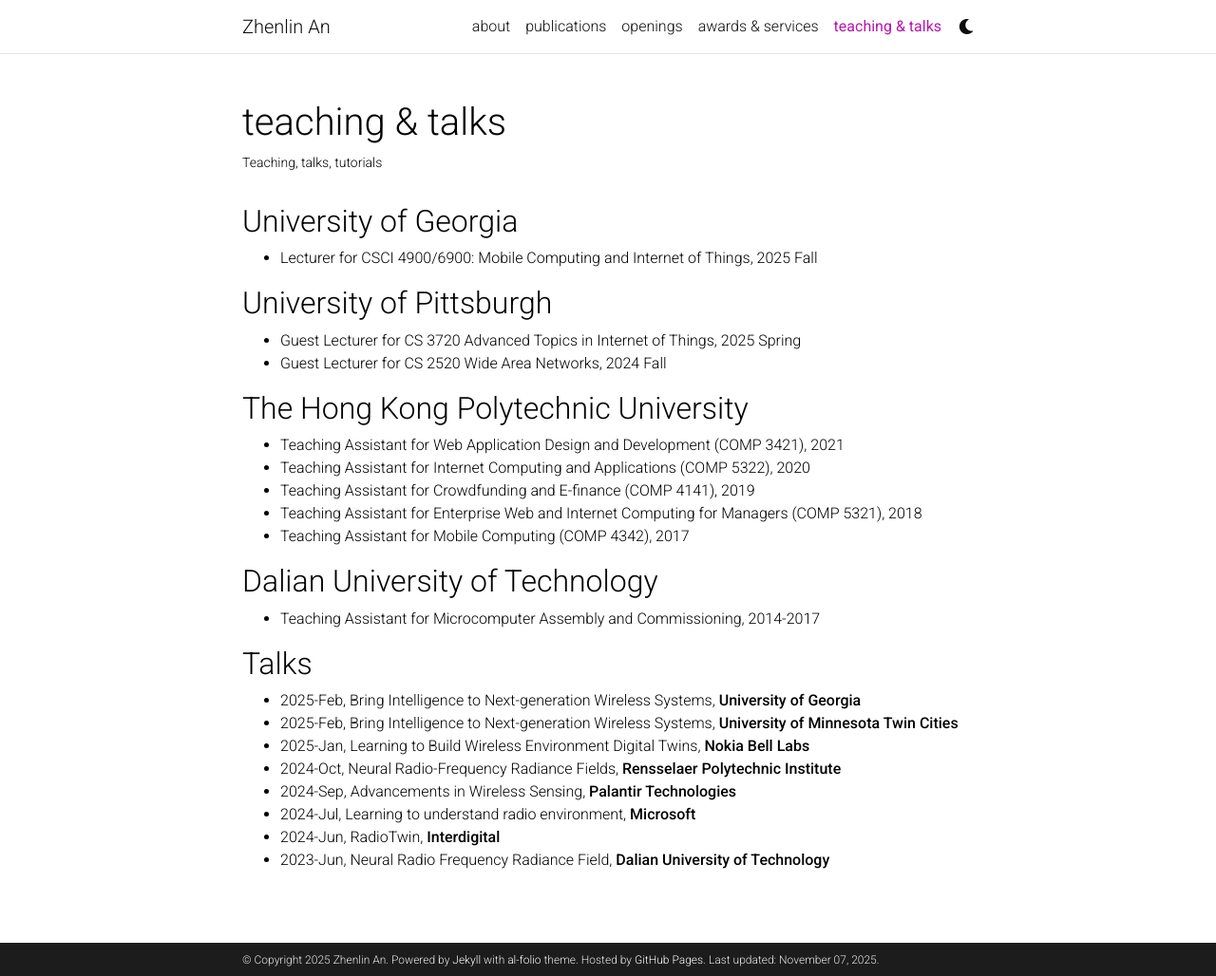
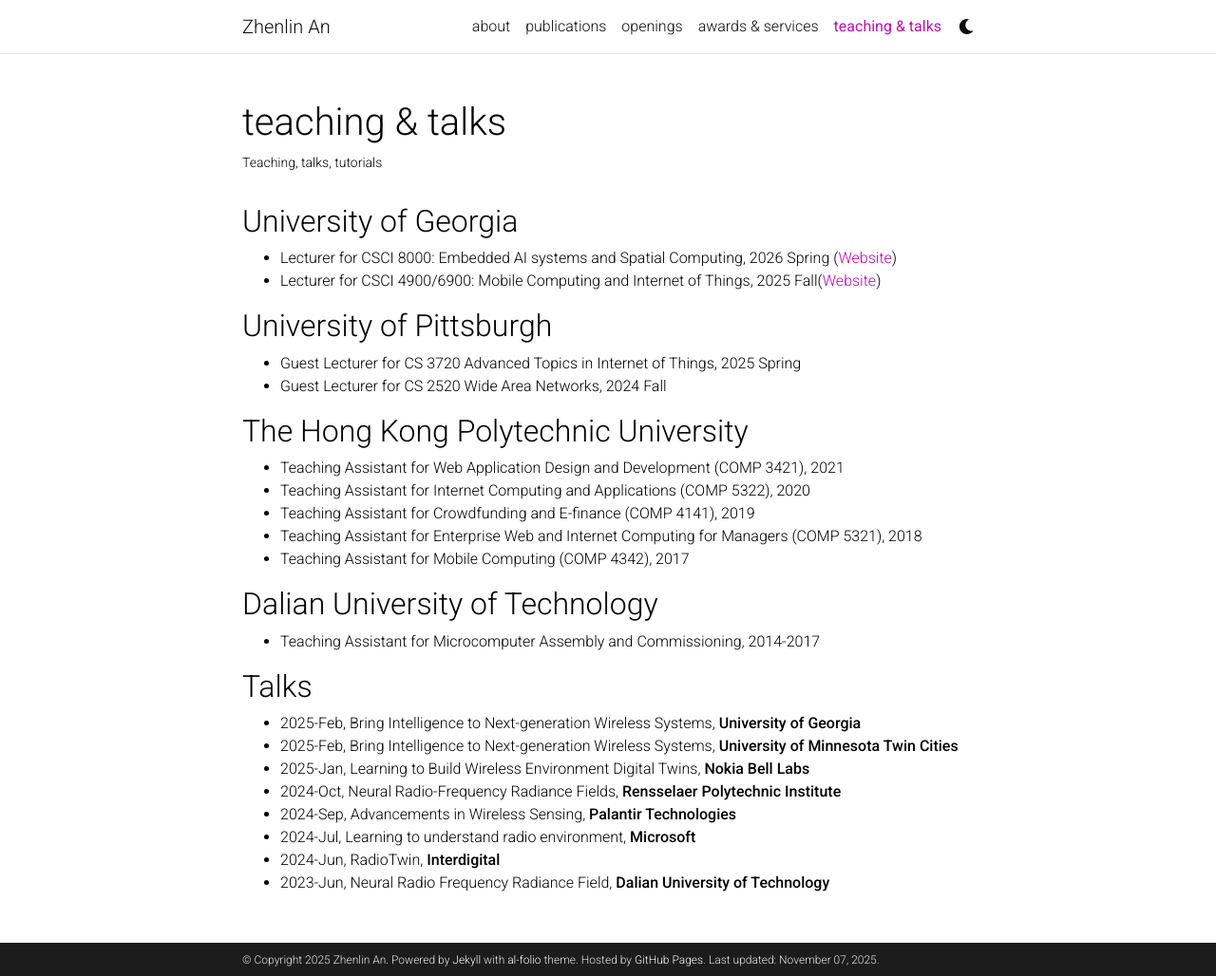
Before and after one commit to Anplus/anplus.github.io, a Jekyll site: the page built from _pages/teaching.md, in a window 1280 px wide and 1028 px high. Shown: the whole window at 95% size. Built offline with Jekyll 4.4.1, drawn with Linux system fonts in a browser that asks for light colours; comment, search, counter and statistics services are not loaded; a style sheet for code colours, icons or effects is not loaded.

Commit message:
Update teaching.md

```diff
--- a/_pages/teaching.md
+++ b/_pages/teaching.md
@@ -9,7 +9,8 @@ nav_order: 3
 
 ## University of Georgia
 
-- Lecturer for CSCI 4900/6900: Mobile Computing and Internet of Things, 2025 Fall
+- Lecturer for CSCI 8000: Embedded AI systems and Spatial Computing, 2026 Spring ([Website](https://anplus.notion.site/csci-8000-embedded-foundation-models))
+- Lecturer for CSCI 4900/6900: Mobile Computing and Internet of Things, 2025 Fall([Website](https://www.notion.so/anplus/CS4900-6900-Mobile-Computing-and-the-Internet-of-Things))
 
 ## University of Pittsburgh
 
```
